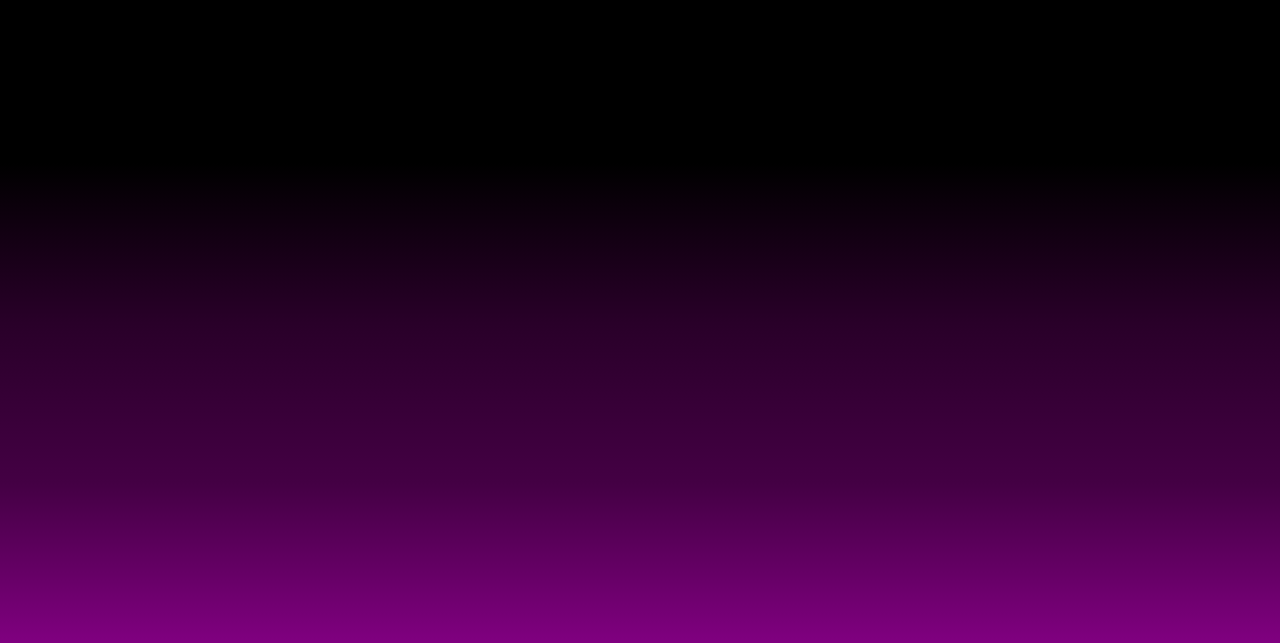
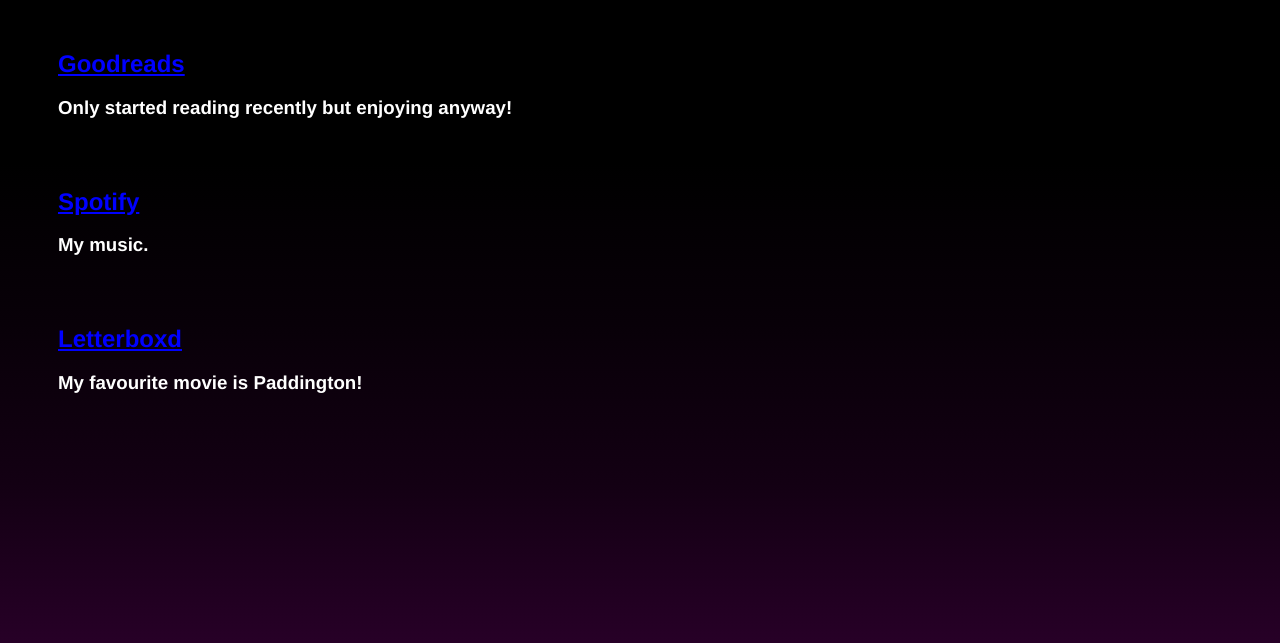
Before and after one commit to andrjre/andre-website, a plain HTML site: page Links/links.html in a window 1280 px wide. Shown: the part 157-800 px from the top of the page. Drawn offline with Linux system fonts and the light colour scheme.

Commit message:
Added functional links and styling.

```diff
--- a/Links/links.css
+++ b/Links/links.css
@@ -1,7 +1,7 @@
 
 
 body{
-    background:linear-gradient(black, black,black,rgb(41, 0, 41),rgb(68, 0, 68), purple );
+    background:linear-gradient(black, black,black,rgb(8, 0, 8),rgb(19, 0, 19), rgb(39, 0, 39) );
     background-attachment: fixed;
     color:white;
     font-family: 'Franklin Gothic Medium', 'Arial Narrow', Arial, sans-serif;
@@ -30,6 +30,7 @@ button{
     padding:10px;
     font-family: 'Franklin Gothic Medium', 'Arial Narrow', Arial, sans-serif;
     transition: all .2s ease-in-out;
+    cursor: pointer;
 }
 
 .top{
@@ -40,7 +41,7 @@ button{
     margin-right:20px;
 }
 
-a{
+.homeA{
     text-decoration: none;
     color:white;
 }
@@ -48,3 +49,30 @@ a{
 button:hover{
     transform: scale(1.2);
 }
+
+#links{
+    display: flex;
+    align-items: start;
+    flex-direction: column;
+    margin-left:50px;
+    gap:50px;
+}
+
+.linkStyle{
+    margin:0;
+    transition:all ease-in-out .2s;
+    width: min-content;
+}
+
+.linkStyle:hover{
+    transform: scale(1.2);
+}
+
+#linkStyleA{
+    transition: all ease-in-out .2s;
+    color:blue
+}
+
+#linkStyleA:hover{
+    color:white
+}
--- a/Links/links.html
+++ b/Links/links.html
@@ -8,8 +8,28 @@
 <body>
     <div class="top">
         <h1>Links</h1>
-        <button class="home"><a href="../index.html">Home</a></button>
+        <button class="home"><a href="../index.html" class="homeA">Home</a></button>
     </div>
+
+    <div id="links">
+
+        <div id="goodreads">
+            <h2 class="linkStyle"><a href="https://www.goodreads.com/user/show/185228040-andre-little" target="_blank" id="linkStyleA">Goodreads</a></h2>
+            <h3>Only started reading recently but enjoying anyway!</h3>
+        </div>
+
+        <div id="spotify">
+            <h2 class="linkStyle"><a href="https://open.spotify.com/user/3j9qqj88ev2t1jlzd4xk65tw7?si=dc326b6c290445bb" target="_blank" id="linkStyleA">Spotify</a></h2>
+            <h3>My music.</h3>
+        </div>
+
+        <div id="letterboxd">
+            <h2 class="linkStyle"><a href="https://letterboxd.com/andrjre/" target="_blank" id="linkStyleA">Letterboxd</a></h2>
+            <h3>My favourite movie is Paddington!</h3>
+        </div>
+
+    </div>
+
     <script src="links.js"></script>
 </body>
 </html>
```
